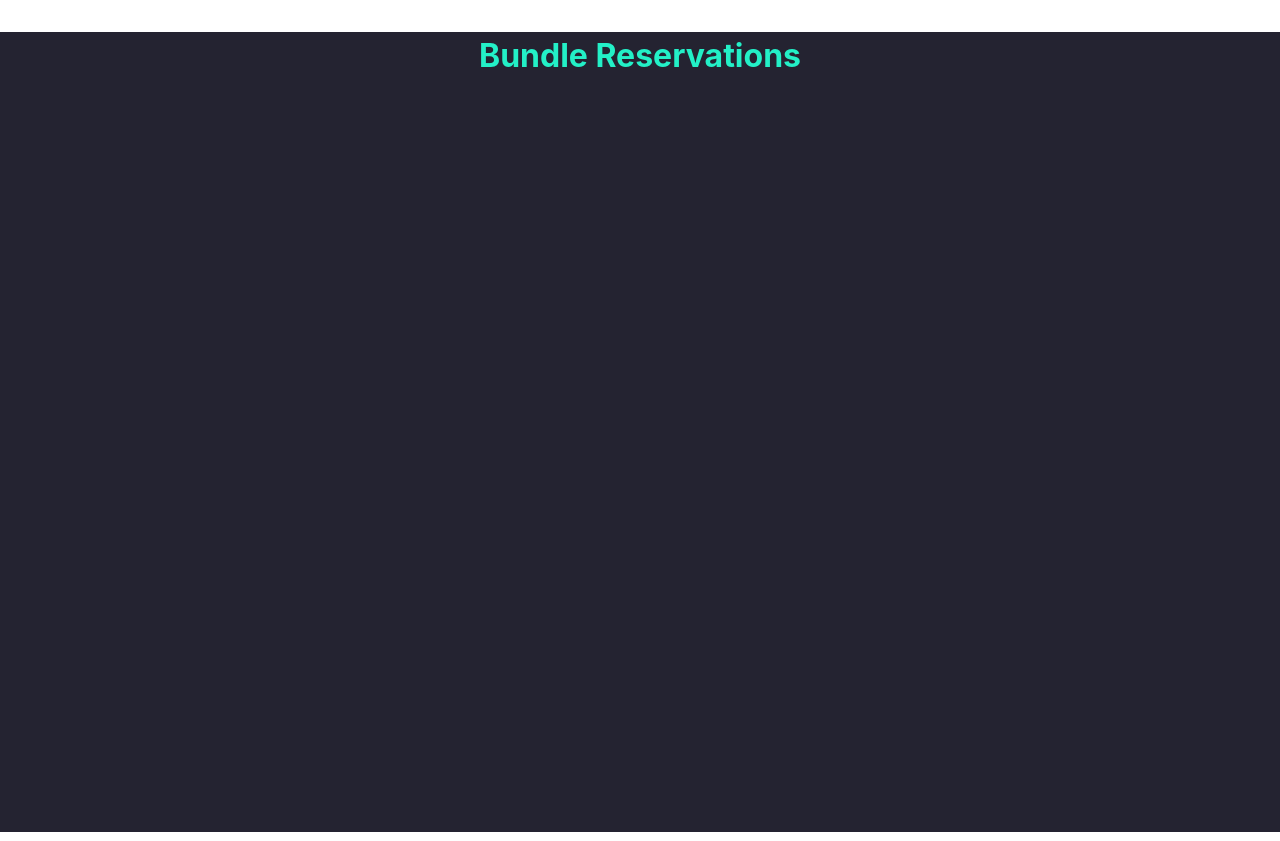
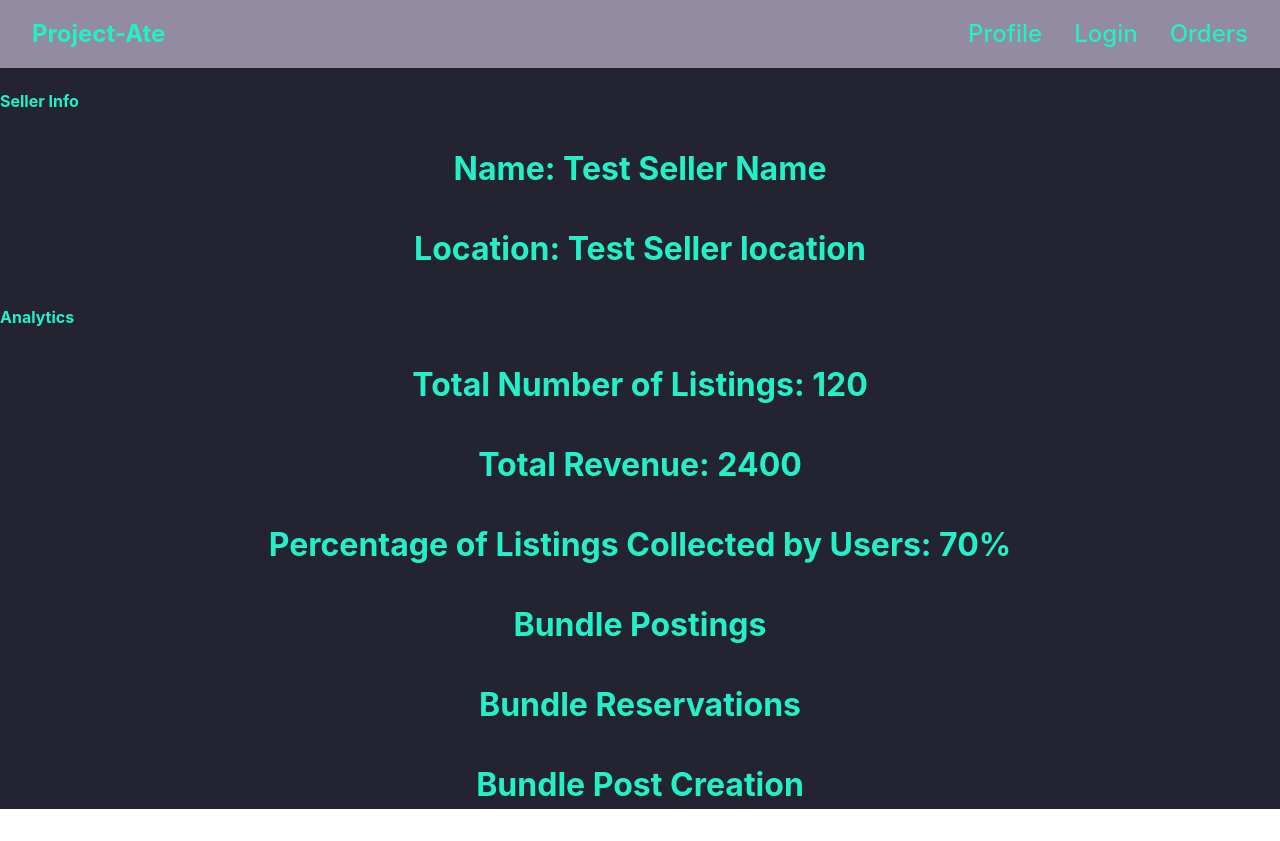
Before and after one commit to Project-Ate-COM2020/Project-Ate, a React app in the folder frontend/: page /seller in a window 1280 px wide. Built offline with nearby package versions, Linux system fonts and the light colour scheme; no server answers; the HTML template or start-up script is replaced by a standard one.

Commit message:
Analytics panel complete

```diff
--- a/frontend/src/seller/homePage.jsx
+++ b/frontend/src/seller/homePage.jsx
@@ -17,12 +17,35 @@ Includes:
  /* The main issue is the current backend bug preventing from loggin in - this means when the backend is fixed
 and endpoints refactored, the endpoints and maybe the parsing for this file will also need to change */
 
+/* --- Import Statements --- */
+import NavBar from "../reusableComponents/navBar.jsx"
+
+/* --- Test Data Declarations --- */
+const sellerName = "Test Seller Name";
+const location = "Test Seller location";
+
+const numListings = 120;
+const amountRevenue = 2400;
+const percentageListingsCollected = 0.7;
+
 /* --- Helper Functions --- */
 
 function SellerInfo() {
     return (
         <div className = "sellerInfo">
-            <p>Seller Info</p>
+            <h4>Seller Info</h4>
+
+            <div className = "infoContainer">
+
+                <div className = "info">
+                    <p>Name: {sellerName}</p>
+                </div>
+
+                <div className = "info">
+                    <p>Location: {location}</p>
+                </div>
+
+            </div>
         </div>
     )
 }
@@ -30,12 +53,34 @@ function SellerInfo() {
 function Analytics() {
     return (
         <div className = "analytics">
-            <p>Analytics</p>
+
+            <h4>Analytics</h4>
+
+            <div className = "infoContainer">
+
+                <div className = "info">
+                    <p>Total Number of Listings: {numListings}</p>
+                </div>
+
+                <div className = "info">
+                    <p>Total Revenue: {amountRevenue}</p>
+                </div>
+
+                <div className = "info">
+                    <p>Percentage of Listings Collected by Users: {percentageListingsCollected*100}%</p>
+                </div>
+
+            </div>
         </div>
     )
 }
 
 function BundlePostings() {
+
+    // I am going to make a truly reusable component to replace 'listings.jsx' it will be imported and displayed here
+
+    // It will be quite difficult however, I won't do it now
+
     return (
         <div className = "bundlePostings">
             <p>Bundle Postings</p>
@@ -64,6 +109,7 @@ function BundlePostCreation() {
 function SellerHomePage() {
     return (
         <div>
+            <NavBar />
             <SellerInfo />
             <Analytics />
             <BundlePostings />
@@ -74,4 +120,4 @@ function SellerHomePage() {
 
 }
 
-export default BundleReservations;
+export default SellerHomePage;
--- a/frontend/src/seller/profilePage.jsx
+++ b/frontend/src/seller/profilePage.jsx
@@ -32,7 +32,7 @@ function SellerProfilePage() {
     // This will be a simple page w one container, that varies between 2, I will define both here, and the stateful variable 'editMode' will define which is returned
 
     const infoContainer = (
-        <div className = "Info container">
+        <div className = "infoContainer">
                 <div className = "Info">
                     <p>Seller Name:</p>
                     <p>{sellerName}</p>
@@ -53,7 +53,7 @@ function SellerProfilePage() {
                     <p>{openingHours}</p>
                 </div>
 
-                <div className = "Edit button">
+                <div className = "editButton">
                     <button onClick={() => setEditMode(true)}>
                         Edit Info
                     </button>
@@ -62,7 +62,7 @@ function SellerProfilePage() {
     )
 
     const editInfoContainer = (
-        <div className = "Edit info container">
+        <div className = "infoContainer">
 
             <div className = "Info">
                     <p>Seller Name:</p>
@@ -84,13 +84,13 @@ function SellerProfilePage() {
                     <input type = "text" defaultValue = {openingHours}></input>
                 </div>
 
-                <div className = "Save button">
+                <div className = "saveButton">
                     <button onClick={saveChanges}>
                         Save Changes
                     </button>
                 </div>
 
-                <div className = "Cancel button">
+                <div className = "cancelButton">
                     <button onClick={() => setEditMode(false)}>
                         Discard Changes
                     </button>
```
